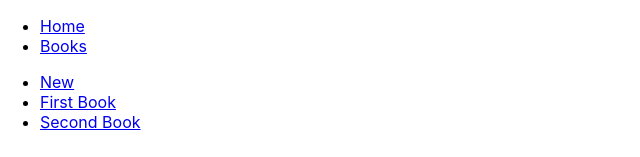
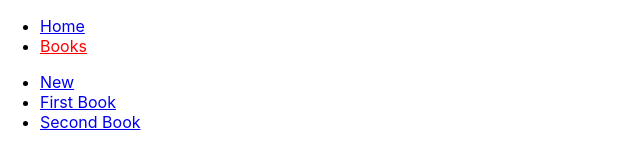
Before and after one commit to mohammedhashmi/rrd, a React (Create React App) app: page /books in a window 1280 px wide. Shown: the top 157 px of the page, without its empty margins (0-640 px from the left). Built offline with nearby package versions, Linux system fonts and the light colour scheme.

Commit message:
rendering back to home page after form submission or notfound

```diff
--- a/src/App.css
+++ b/src/App.css
@@ -1,3 +1,6 @@
+.active {
+  color: red;
+}
 .App {
   text-align: center;
 }
--- a/src/App.js
+++ b/src/App.js
@@ -1,7 +1,7 @@
 import React from 'react';
 import './App.css';
 import ComponentA from './components/ComponentA';
-import { Link, Route, Routes } from 'react-router-dom';
+import { NavLink, Link, Route, Routes } from 'react-router-dom';
 import { NotFound } from './pages/NotFound';
 import { BookRoutes } from './pages/BookRoutes';
 
@@ -11,10 +11,10 @@ function App() {
       <nav>
         <ul>
           <li>
-            <Link to="/">Home</Link>
+            <NavLink to="/">Home</NavLink>
           </li>
           <li>
-            <Link to="/books">Books</Link>
+            <NavLink to="/books">Books</NavLink>
           </li>
         </ul>
       </nav>
--- a/src/pages/NotFound.js
+++ b/src/pages/NotFound.js
@@ -1,4 +1,18 @@
+import { useEffect } from "react"
+import { useNavigate } from "react-router-dom"
+
 export function NotFound () {
+  // we are using this useeffect as an example
+  // to show when you submit form after a second
+  //you will be redirected to home
+  const navigate = useNavigate()
+
+  useEffect(() => {
+    setTimeout(() => {
+      navigate('/')
+    }, 1000)
+  }, [])
+
   return (
     <div>
       <h1>Not Found</h1>
```
